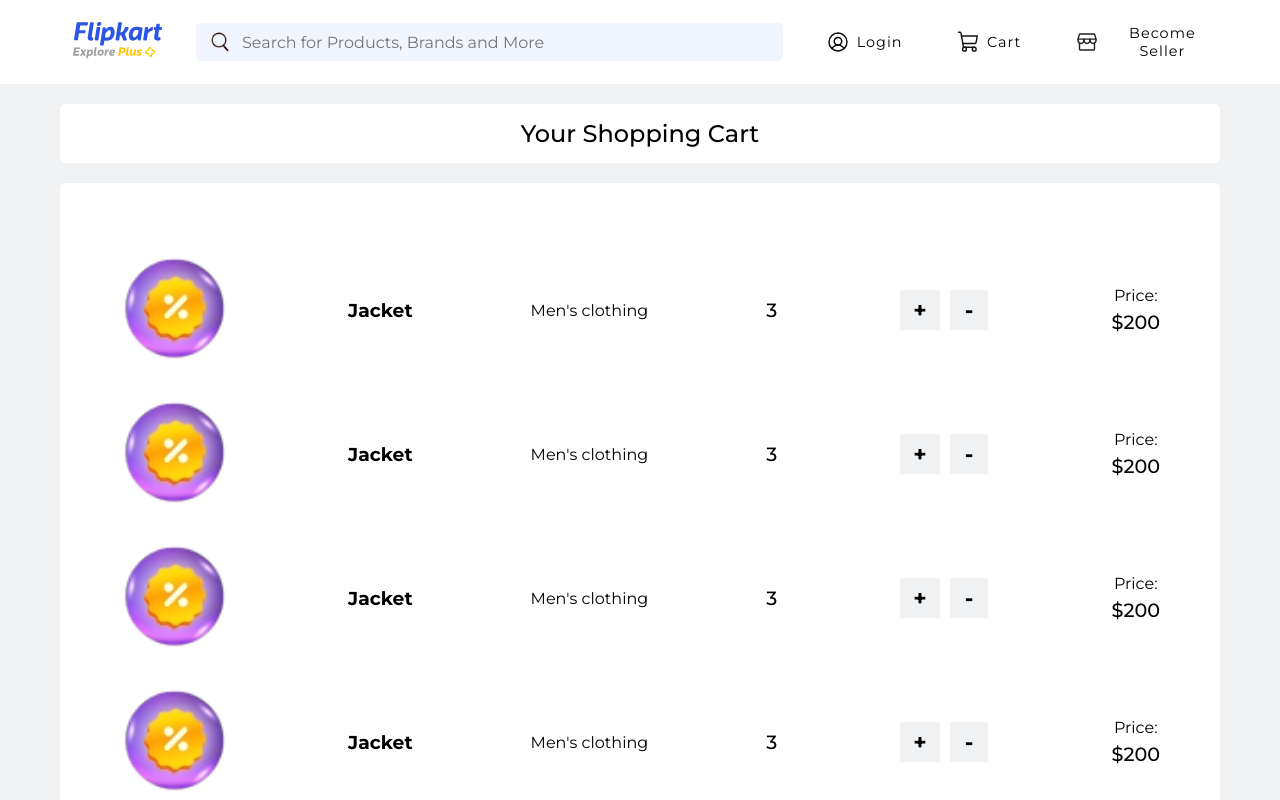
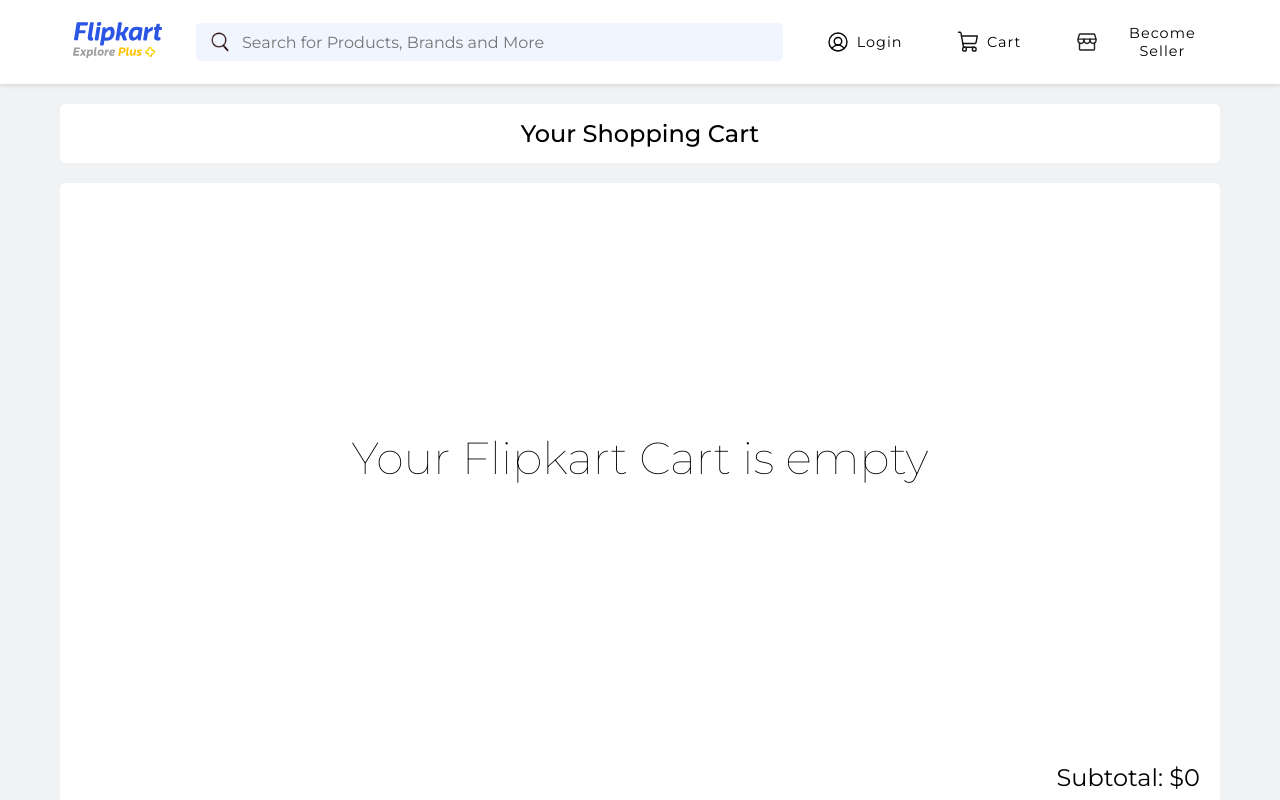
Before and after one commit to Jankon9966/Flipkart-ecommerce-app-clone, a React (Vite) app: page /cart in a window 1280 px wide. Shown: the top 800 px of the page. Built offline with nearby package versions, Linux system fonts and the light colour scheme.

Commit message:
initial commit

```diff
--- a/src/App.css
+++ b/src/App.css
@@ -10,6 +10,7 @@
     right: 0;
     z-index: 100;
     background-color: #ffffff;
+    box-shadow: 0 2px 4px rgba(000, 000, 000, 0.1);
     display: flex;
     justify-content: center;
     align-items: center;
@@ -371,3 +372,15 @@
     font-size: 1.5rem;
     font-weight: 400;
 }
+
+.single_product {
+    width: 100%;
+    height: 100vh;
+}
+
+.empty {
+    font-size: 2.8rem;
+    font-weight: 100;
+    padding-top: calc(50% - 30%);
+    text-align: center;
+}
--- a/src/components/Content/Content.jsx
+++ b/src/components/Content/Content.jsx
@@ -4,6 +4,7 @@
 import { Routes, Route } from "react-router";
 import CartContent from "../Header/Cart/CartContent";
 import Footer from "../Footer/Footer";
+import SingleProduct from "../Products/SingleProduct";
 
 const Content = () => {
   return (
@@ -12,6 +13,7 @@
       <Routes>
         <Route path="/" element={<Main />} />
         <Route path="/cart" element={<CartContent />} />
+        <Route path="/single-product/:id" element={<SingleProduct />} />
       </Routes>
       <Footer />
     </div>
--- a/src/components/Header/Cart/CartContent.jsx
+++ b/src/components/Header/Cart/CartContent.jsx
@@ -1,4 +1,4 @@
-import React from "react";
+import React, { useState } from "react";
 import { CartItem } from "./CartItem";
 
 const CartContent = () => {
@@ -7,13 +7,10 @@
       <h1>Your Shopping Cart</h1>
       <div className="cart">
         <div className="cart_item_container">
-          <CartItem />
-          <CartItem />
-          <CartItem />
-          <CartItem />
+          <h2 className="empty">Your Flipkart Cart is empty</h2>
         </div>
         <div className="cart_items_sub_total">
-          <h3>Subtotal: $1100</h3>
+          <h3>Subtotal: $0</h3>
         </div>
       </div>
     </div>
--- a/src/components/Products/ProductsItem.jsx
+++ b/src/components/Products/ProductsItem.jsx
@@ -1,4 +1,5 @@
 import React from "react";
+import { Link } from "react-router-dom";
 
 const ProductsItem = (props) => {
   return (
@@ -9,7 +10,9 @@
       <h4>
         Price: <span>${props.price}</span>
       </h4>
-      <button>Buy Now</button>
+      <Link to="single-product">
+        <button>Buy Now</button>
+      </Link>
     </div>
   );
 };
--- /dev/null
+++ b/src/components/Products/SingleProduct.jsx
@@ -0,0 +1,8 @@
+import React from "react";
+import { useParams } from "react-router";
+
+const SingleProduct = () => {
+  return <div className="single_product">SingleProduct</div>;
+};
+
+export default SingleProduct;
```
